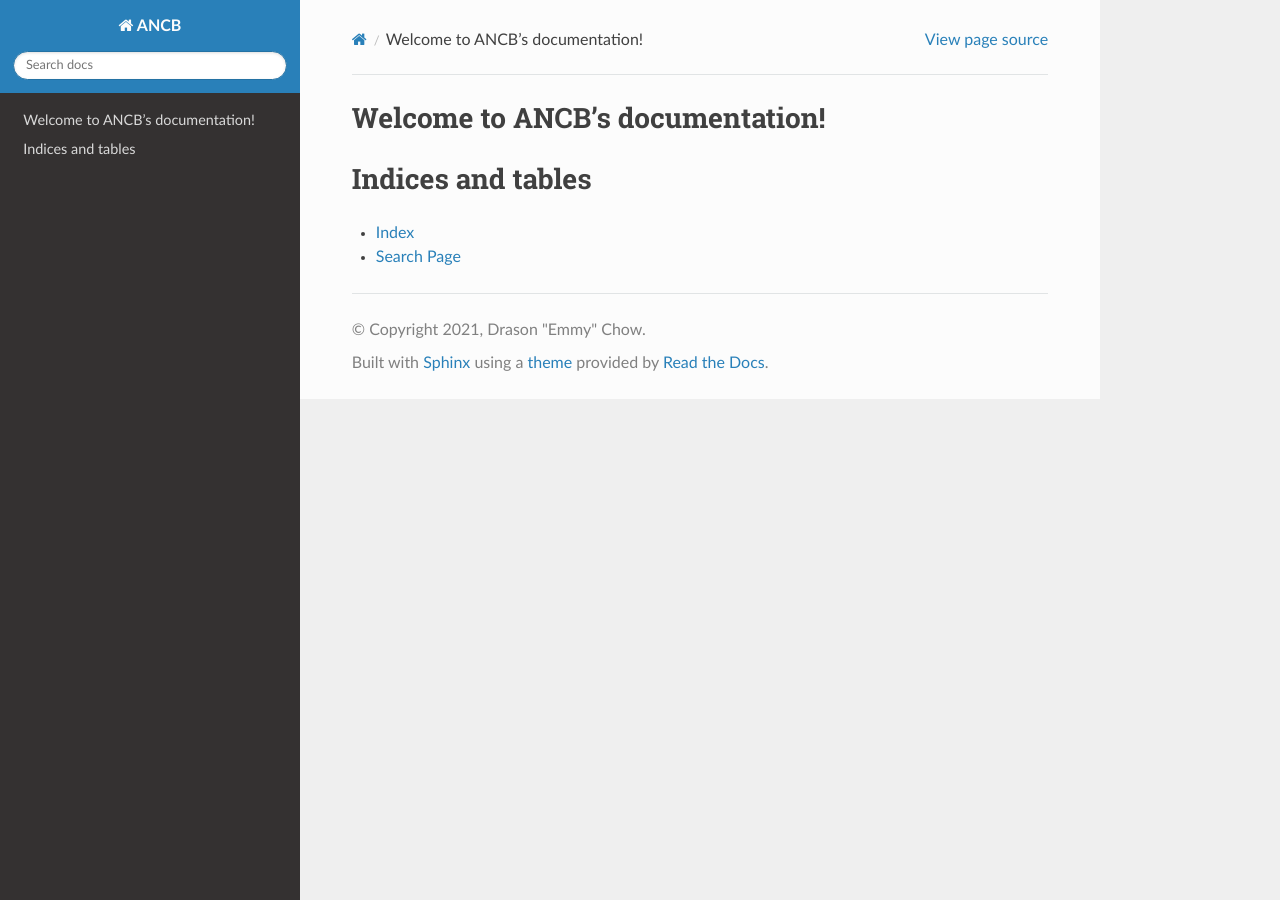
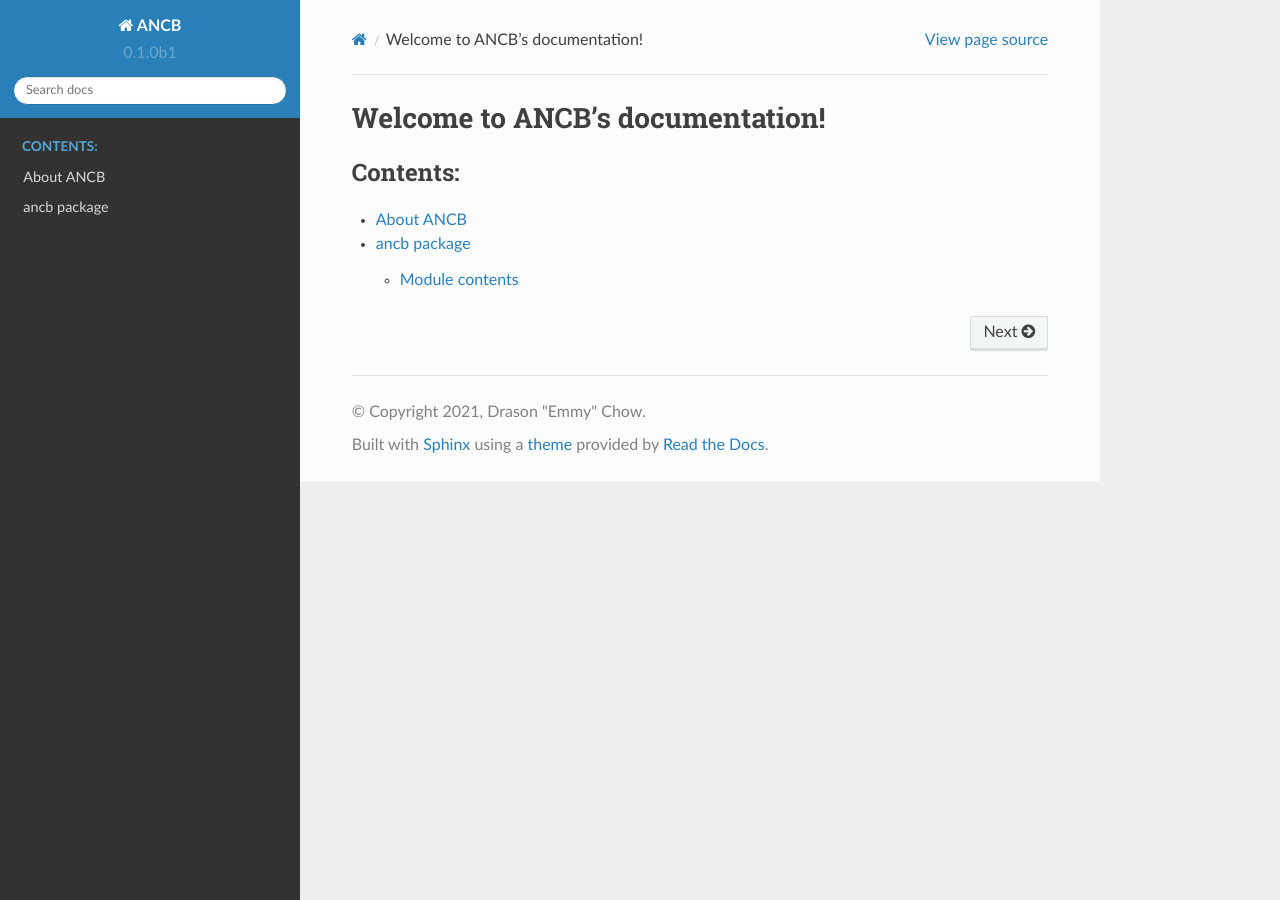
Before and after one commit to EmDash00/ANCB-docs, a Sphinx documentation site: the page built from source/index.rst, in a window 1280 px wide. Built offline with Sphinx 7.4.7 and the Read the Docs theme 2.0.0, drawn with Linux system fonts in a browser that asks for light colours.

Commit message:
added basic documentation

```diff
--- a/source/ancb.rst
+++ b/source/ancb.rst
@@ -8,3 +8,4 @@ Module contents
     :members:
     :undoc-members:
     :show-inheritance:
+    :exclude-members: argpartition, argsort, astype, partition, reshape, resize, sort
--- a/source/conf.py
+++ b/source/conf.py
@@ -22,7 +22,8 @@ copyright = '2021, Drason "Emmy" Chow'
 author = 'Drason "Emmy" Chow'
 
 # The full version, including alpha/beta/rc tags
-release = 'v0.1.0'
+release = '0.1.0b1'
+version = '0.1.0b1'
 
 
 # -- General configuration ---------------------------------------------------
@@ -34,7 +35,8 @@ extensions = [
     'sphinx.ext.autodoc',
     'sphinx.ext.coverage',
     'sphinx.ext.napoleon',
-    'sphinx.ext.viewcode'
+    'sphinx.ext.viewcode',
+    'sphinx.ext.intersphinx'
 ]
 
 # Add any paths that contain templates here, relative to this directory.
--- a/source/index.rst
+++ b/source/index.rst
@@ -10,10 +10,5 @@ Welcome to ANCB's documentation!
    :maxdepth: 2
    :caption: Contents:
 
-
-
-Indices and tables
-==================
-
-* :ref:`genindex`
-* :ref:`search`
+   about.rst
+   ancb.rst
```
Also changed, not shown: source/about.rst (added, +33 -0 lines).
